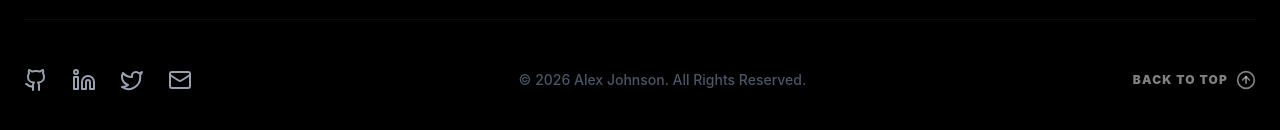
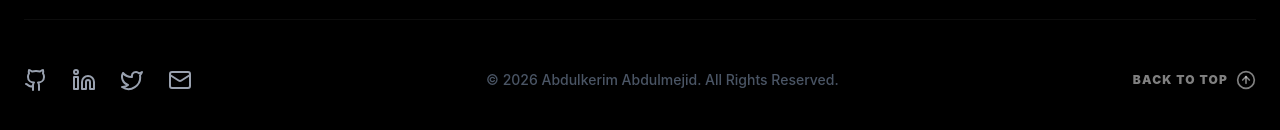
Before and after one commit to Abdulkerim-web/dark-folio-flow, a React (Vite) app: page / in a window 1280 px wide. Shown: the part 5874-6004 px from the top of the page. Built offline with nearby package versions, Linux system fonts and the light colour scheme; no server answers; the database is empty.

Commit message:
Change author name from Alex Johnson to Abdulkerim Abdulmejid

```diff
--- a/src/components/Footer.tsx
+++ b/src/components/Footer.tsx
@@ -60,7 +60,7 @@ const Footer: React.FC = () => {
           </div>
 
           <p className="text-gray-600 text-sm font-medium order-3 md:order-2">
-            &copy; {new Date().getFullYear()} Alex Johnson. All Rights Reserved.
+            &copy; {new Date().getFullYear()} Abdulkerim Abdulmejid. All Rights Reserved.
           </p>
 
           <button
```
